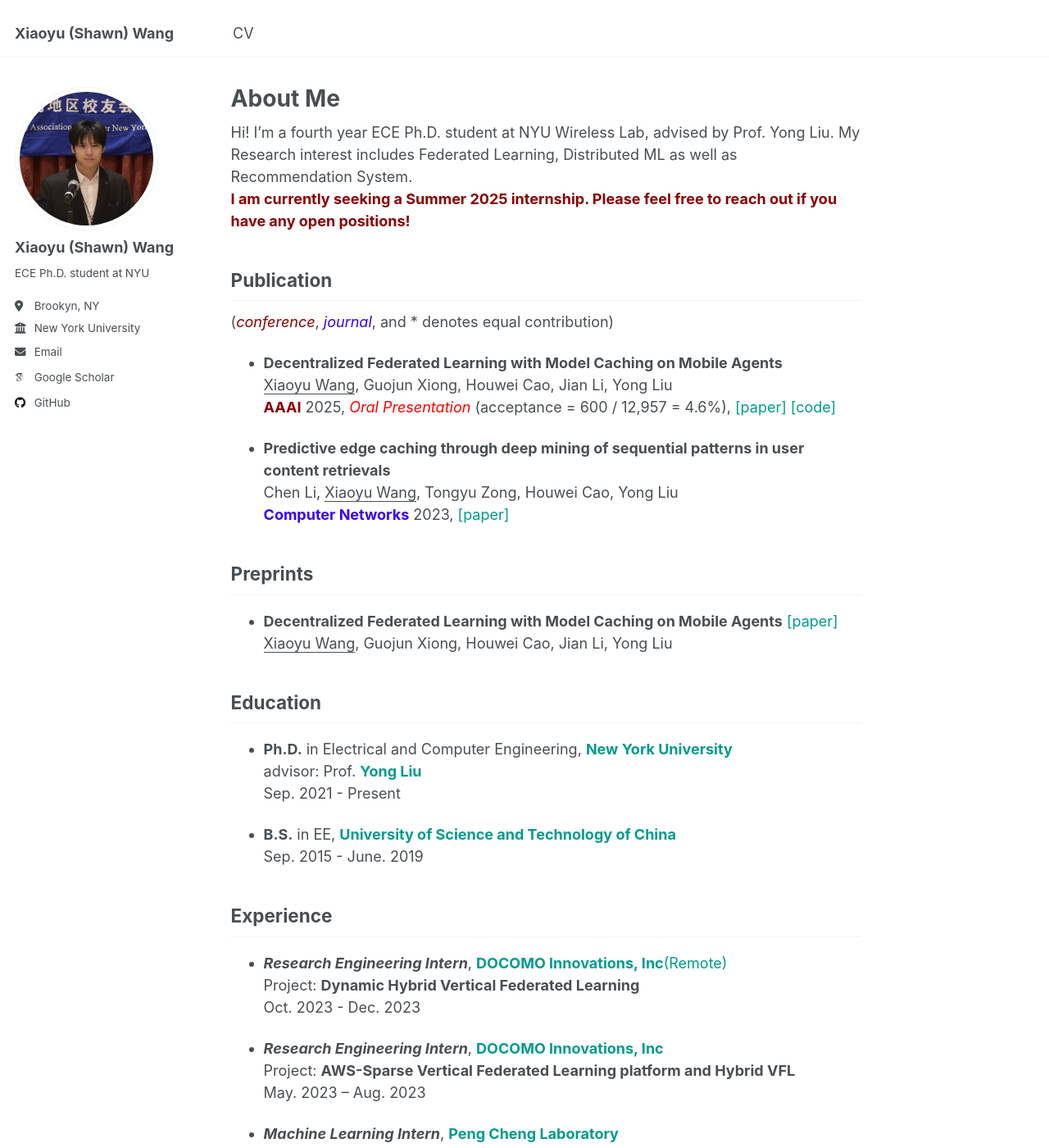
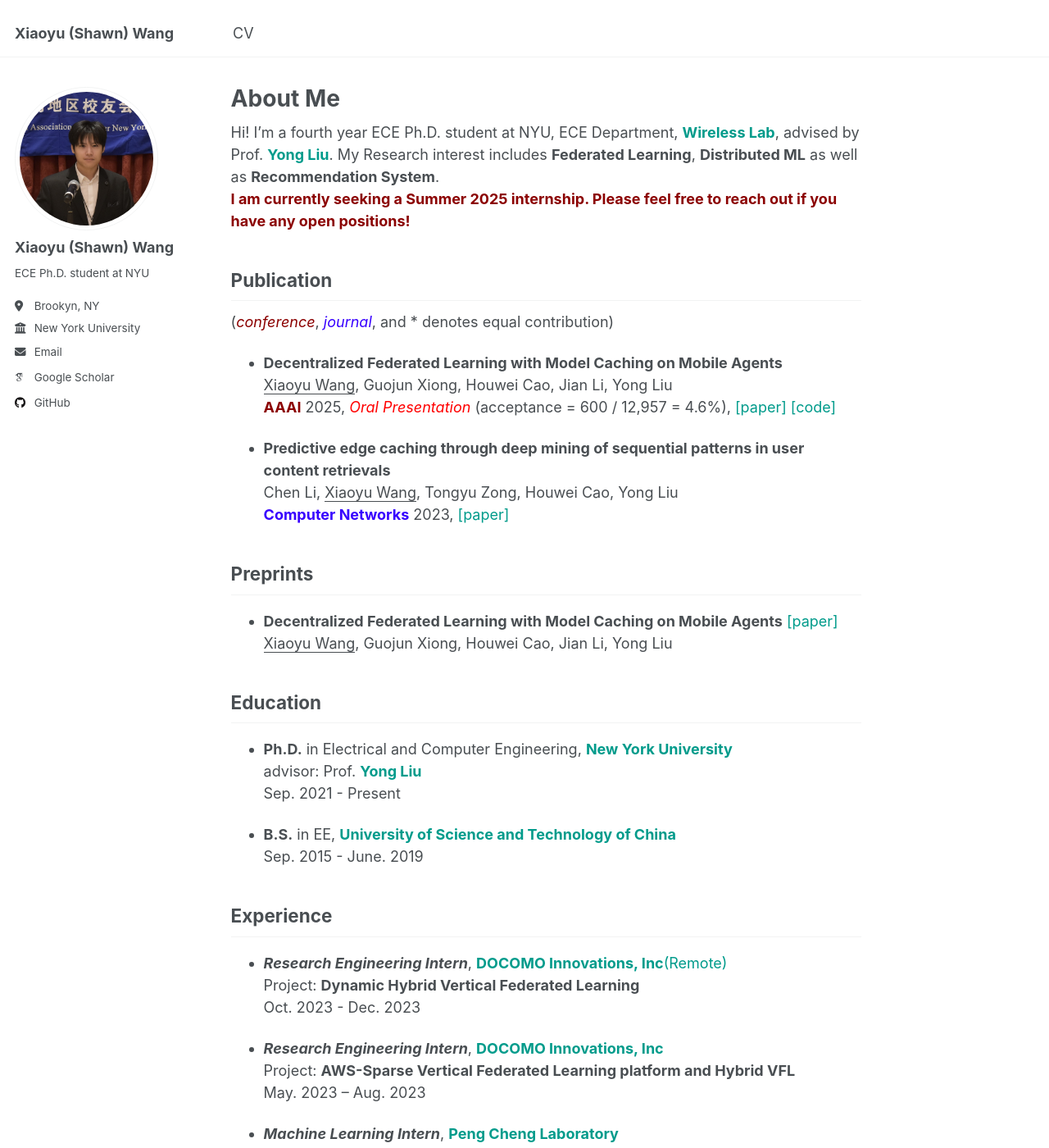
Before and after one commit to shawnxiaoyuwang/shawnxiaoyuwang.github.io, a Jekyll site: the page built from _pages/about.md, in a window 1280 px wide and 1400 px high. Shown: the whole window at 82% size. Built offline with Jekyll 4.4.1, drawn with Linux system fonts in a browser that asks for light colours; some web fonts are replaced; some of the changed text lies outside the part shown.

Commit message:
Update about.md

```diff
--- a/_pages/about.md
+++ b/_pages/about.md
@@ -7,7 +7,7 @@ redirect_from:
   - /about.html
 ---
 
-Hi! I’m a fourth year ECE Ph.D. student at NYU Wireless Lab, advised by Prof. Yong Liu. My Research interest includes Federated Learning, Distributed ML as well as Recommendation System.\\
+Hi! I’m a fourth year ECE Ph.D. student at NYU, ECE Department, <a href="https://wireless.engineering.nyu.edu/" style="color: #009B8B; text-decoration: none;">**Wireless Lab**</a>, advised by Prof. <a href="https://wireless.engineering.nyu.edu/yong-liu/" style="color: #009B8B; text-decoration:none">**Yong Liu**</a>. My Research interest includes **Federated Learning**, **Distributed ML** as well as **Recommendation System**.\\
 <span style="color:darkred">**I am currently seeking a Summer 2025 internship. Please feel free to reach out if you have any open positions!**</span>
 
 Publication
@@ -50,6 +50,6 @@ May. 2023 – Aug. 2023
 Project: **Federated Learning Come Across With Label Noise Learning**\\
 Sep. 2019 - Jan. 2020
 
-* ***Research Assistant***, <a href="https://wireless.engineering.nyu.edu/" style="color: #009B8B; text-decoration: none;">**Wireless Lab**</a> \\
+* ***Research Assistant***, <a href="https://wireless.engineering.nyu.edu/" style="color: #009B8B; text-decoration: none;">**NYU Wireless Lab**</a> \\
 Advisor: Prof. <a href="https://wireless.engineering.nyu.edu/yong-liu/" style="color: #009B8B; text-decoration:none">**Yong Liu**</a>\\
 Sep. 2021 - Present
```
